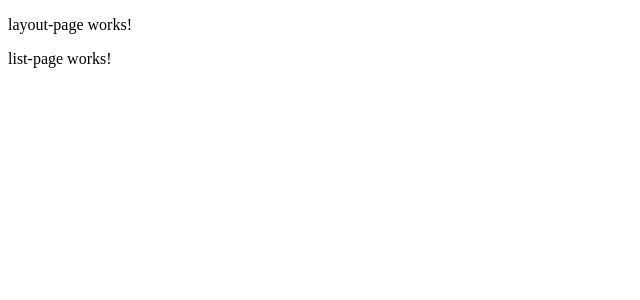
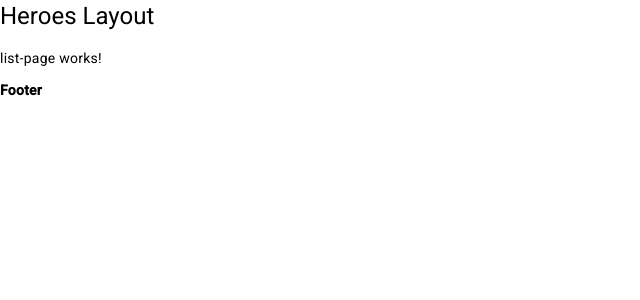
Before and after one commit to rubmanb/heroes-app, an Angular app: page /heroes/list in a window 1280 px wide. Shown: the top 300 px of the page, without its empty margins (0-640 px from the left). Built offline with nearby package versions, Linux system fonts and the light colour scheme.

Commit message:
adding angular material and prime-flex dependency

```diff
--- a/angular.json
+++ b/angular.json
@@ -35,6 +35,7 @@
               "src/assets"
             ],
             "styles": [
+              "@angular/material/prebuilt-themes/indigo-pink.css",
               "src/styles.css"
             ],
             "scripts": []
@@ -94,6 +95,7 @@
               "src/assets"
             ],
             "styles": [
+              "@angular/material/prebuilt-themes/indigo-pink.css",
               "src/styles.css"
             ],
             "scripts": []
--- a/package.json
+++ b/package.json
@@ -11,13 +11,16 @@
   "private": true,
   "dependencies": {
     "@angular/animations": "^17.3.0",
+    "@angular/cdk": "^17.3.10",
     "@angular/common": "^17.3.0",
     "@angular/compiler": "^17.3.0",
     "@angular/core": "^17.3.0",
     "@angular/forms": "^17.3.0",
+    "@angular/material": "^17.3.10",
     "@angular/platform-browser": "^17.3.0",
     "@angular/platform-browser-dynamic": "^17.3.0",
     "@angular/router": "^17.3.0",
+    "primeflex": "^3.3.1",
     "rxjs": "~7.8.0",
     "tslib": "^2.3.0",
     "zone.js": "~0.14.3"
--- a/src/app/app.module.ts
+++ b/src/app/app.module.ts
@@ -4,6 +4,7 @@ import { BrowserModule } from '@angular/platform-browser';
 import { AppRoutingModule } from './app-routing.module';
 import { AppComponent } from './app.component';
 import { SharedModule } from './shared/shared.module';
+import { provideAnimationsAsync } from '@angular/platform-browser/animations/async';
 
 @NgModule({
   declarations: [
@@ -14,7 +15,9 @@ import { SharedModule } from './shared/shared.module';
     AppRoutingModule,
      SharedModule
   ],
-  providers: [],
+  providers: [
+    provideAnimationsAsync()
+  ],
   bootstrap: [AppComponent]
 })
 export class AppModule { }
--- a/src/app/heroes/pages/layout-page/layout-page.component.html
+++ b/src/app/heroes/pages/layout-page/layout-page.component.html
@@ -1,2 +1,3 @@
-<p>layout-page works!</p>
+<h1>Heroes Layout</h1>
 <router-outlet></router-outlet>
+<footer><strong>Footer</strong></footer>
--- a/src/index.html
+++ b/src/index.html
@@ -6,8 +6,10 @@
   <base href="/">
   <meta name="viewport" content="width=device-width, initial-scale=1">
   <link rel="icon" type="image/x-icon" href="favicon.ico">
+  <link href="https://fonts.googleapis.com/css2?family=Roboto:wght@300;400;500&display=swap" rel="stylesheet">
+  <link href="https://fonts.googleapis.com/icon?family=Material+Icons" rel="stylesheet">
 </head>
-<body>
+<body class="mat-typography">
   <app-root></app-root>
 </body>
 </html>
--- a/src/styles.css
+++ b/src/styles.css
@@ -1 +1,4 @@
 /* You can add global styles to this file, and also import other style files */
+
+html, body { height: 100%; }
+body { margin: 0; font-family: Roboto, "Helvetica Neue", sans-serif; }
```
Also changed, not shown: 1 other file (tests, documents, lock files or other folders).
